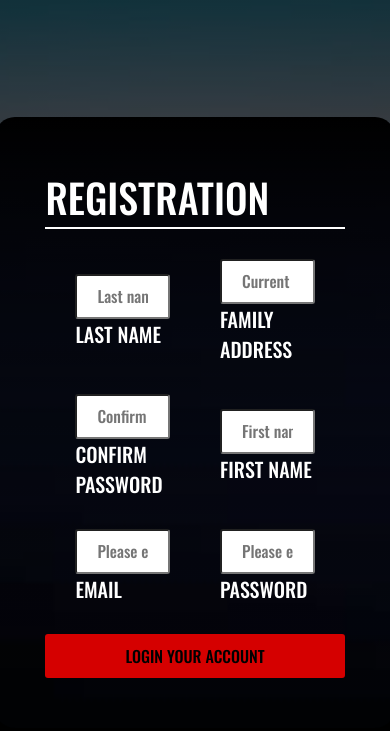
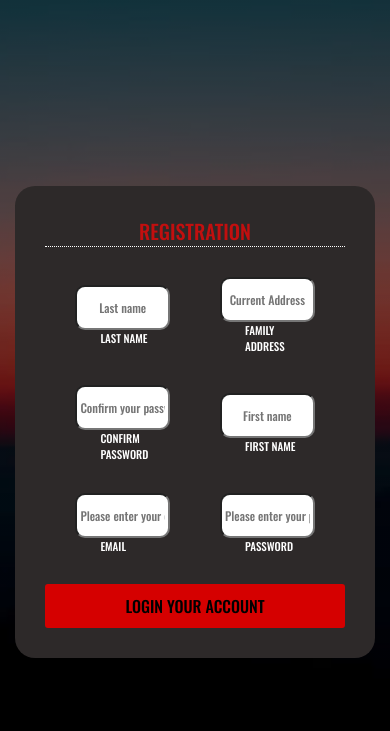
Before and after one commit to Kengkengggg/foform.github.io, a plain HTML site: page index.html in a window 390 px wide. Drawn offline with nearby package versions, Linux system fonts and the light colour scheme.

Commit message:
Second Update

```diff
--- a/style.css
+++ b/style.css
@@ -60,8 +60,8 @@ form .inner-box .text-input{
 }
 
 .header{
-    display: flex;
-    text-align: center;
+    display: grid;
+    place-content: center;
     font-size: 40px;
     font-family: 'Oswald', sans-serif;
     font-weight: 500;
@@ -87,3 +87,44 @@ form .inner-box .text-input{
     background: darkred;
     color: darkgray;
 }
+
+@media screen and (max-width: 480px){
+    .main-box{
+        background: rgb(45, 41, 41);
+        padding: 30px;
+        margin: 20px;
+        display: grid;
+        place-content: center;
+    }
+
+    .inner-box input{
+        width: 4px;
+        padding: 3px;
+    }
+
+    .text{
+        margin-left: 25px;
+        font-size: 11px;
+    }
+
+    .text-input input{
+        font-size: 12px;
+        text-align: center;
+        border-radius: 10px;
+    }
+
+    .login{
+        border-radius: 15px;
+    }
+
+    .header{
+        font-size: 20px;
+        color: rgb(194, 15, 15);
+    }
+
+    .header{
+        display: grid;
+        place-content: center;
+        border-bottom: 1px dotted white;
+    }
+}
```
